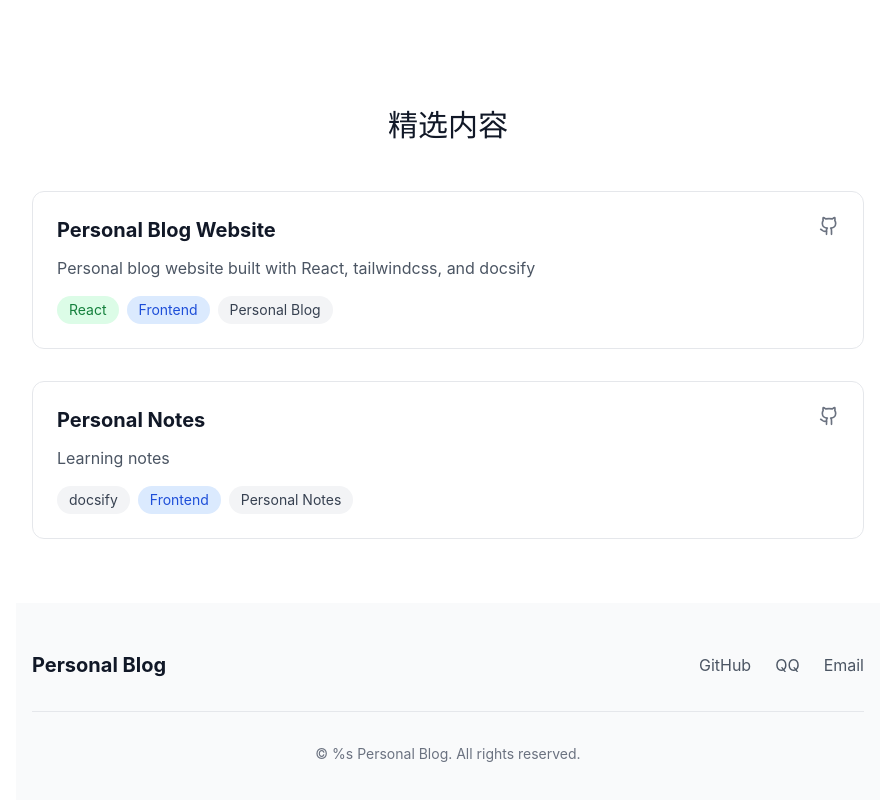
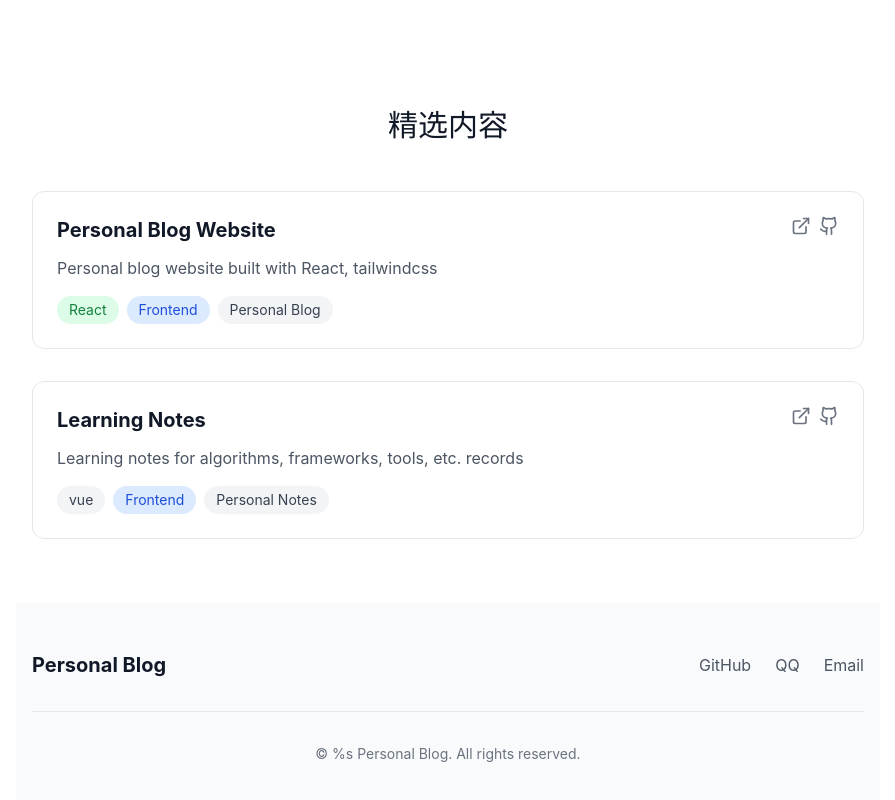
Before and after one commit to duk-destiny/blog, a React (Vite) app: page / in a window 1280 px wide. Shown: the part 887-1687 px from the top of the page, without its empty margins (336-1231 px from the left). Built offline with nearby package versions, Linux system fonts and the light colour scheme; no server answers.

Commit message:
强制更新代码

```diff
--- a/index.html
+++ b/index.html
@@ -2,7 +2,7 @@
 <html lang="en">
   <head>
     <meta charset="UTF-8" />
-    <link rel="icon" type="image/svg+xml" href="/favicon.svg" />
+    <link rel="icon" type="image/svg+xml" href="public/favicon.svg" />
     <meta name="viewport" content="width=device-width, initial-scale=1.0" />
     <title>和弦|个人博客网站</title>
     <script type="module">
--- a/src/components/ArticleList.tsx
+++ b/src/components/ArticleList.tsx
@@ -22,15 +22,15 @@ export const contentItems: ContentItem[] = [
   {
     id: 1,
     type: 'project',
-    path: 'issssa.top',
+    path: 'https://issssa.top',
     path2: 'https://github.com/duk-destiny/blog',
     title: {
       zh: '个人博客网站',
       en: 'Personal Blog Website'
     },
     summary: {
-      zh: '基于react，tailwindcss和docsify的个人博客网站',
-      en: 'Personal blog website built with React, tailwindcss, and docsify'
+      zh: '基于react，tailwindcss的个人博客网站',
+      en: 'Personal blog website built with React, tailwindcss'
     },
     date: '2026-04-25',
     category: 'frontend',
@@ -43,22 +43,22 @@ export const contentItems: ContentItem[] = [
     {
     id: 2,
     type: 'project',
-    path: '/notes.issssa.top',
-    path2: 'https://github.com/duk-destiny/presonal-studynotes',
+    path: 'https://notes.issssa.top',
+    path2: 'https://github.com/duk-destiny/personal-studynotes',
     title: {
-      zh: '个人笔记',
-      en: 'Personal Notes'
+      zh: '学习笔记',
+      en: 'Learning Notes'
     },
     summary: {
-      zh: '学习笔记',
-      en: 'Learning notes'
+      zh: '算法/框架/工具等学习笔记记录',
+      en: 'Learning notes for algorithms, frameworks, tools, etc. records'
     },
     date: '2026-04-25',
     category: 'frontend',
     readTime: 10,
     tags: {
-      zh: ['docsify', '前端', '个人笔记'],
-      en: ['docsify', 'Frontend', 'Personal Notes']
+      zh: ['vue', '前端', '个人笔记'],
+      en: ['vue', 'Frontend', 'Personal Notes']
     }
   },
 ];
```
Also changed, not shown: public/favicon.svg.
